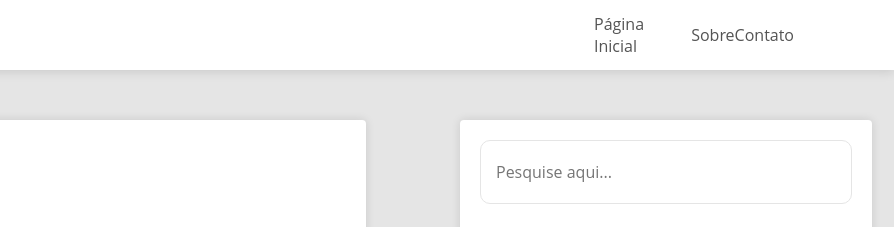
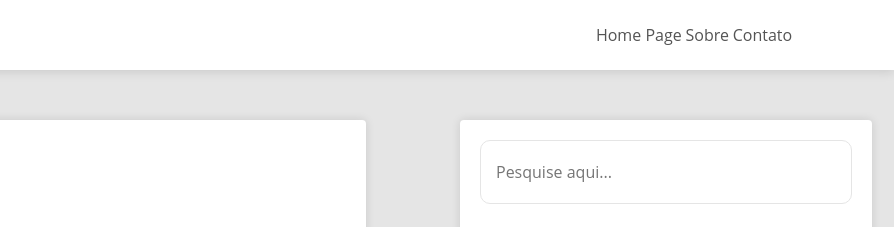
Before and after one commit to DANIEL-CUBOS/daniel-cubos.github.io, a plain HTML site: page index.html in a window 1280 px wide. Shown: the top 227 px of the page, 386-1280 px from the left. Drawn offline with Linux system fonts and the light colour scheme.

Commit message:
atualizei o arquivo principal

```diff
--- a/index.html
+++ b/index.html
@@ -11,7 +11,7 @@
    <header class="flex">
       <img src="assets/img/svg/logo.svg" alt="Logo do blog">
       <ul class="flex">
-         <a href=""><li>Página Inicial</li></a>
+         <a href=""><li>Home Page</li></a>
          <a href=""><li>Sobre</li></a>
          <a href="contato.html"><li>Contato</li></a>
       </ul>
```
